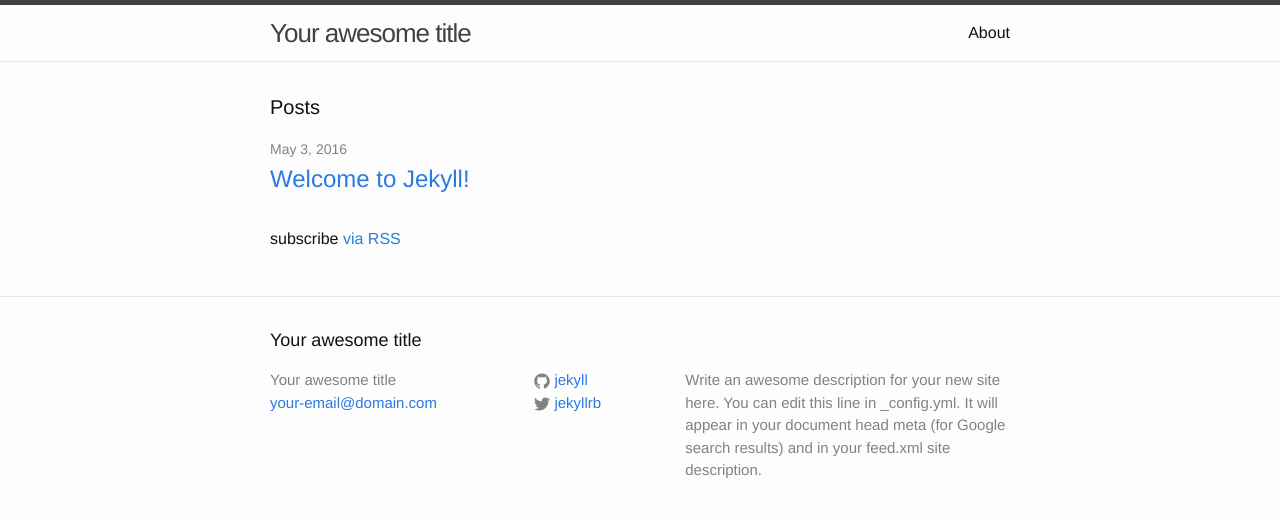
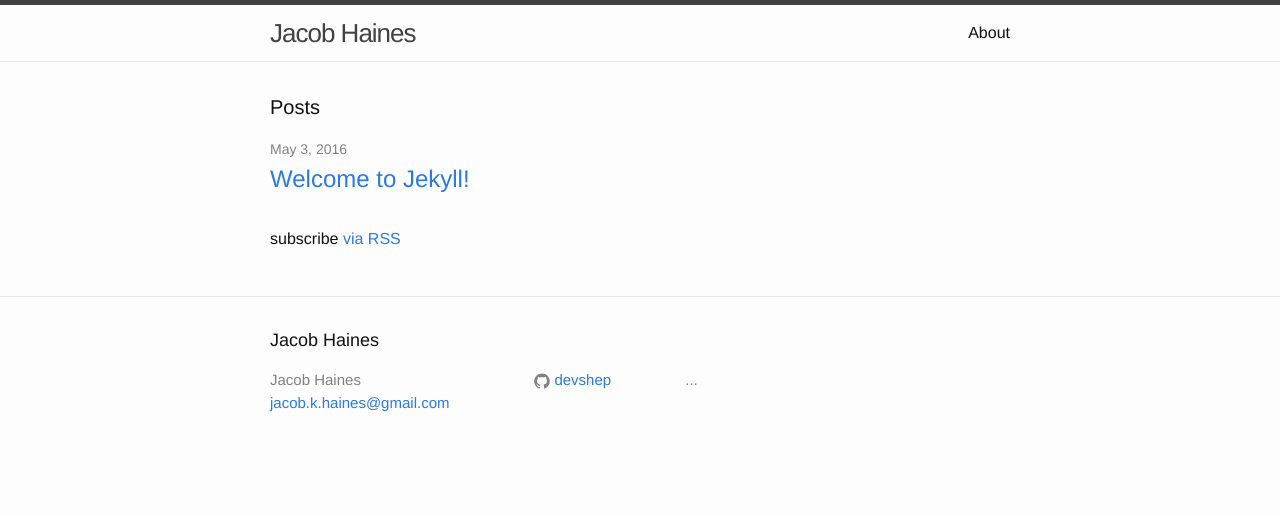
Before and after one commit to DevShep/DevShep.github.io, a Jekyll site: the page built from index.html, in a window 1280 px wide. Shown: the top 517 px of the page. Built offline with Jekyll 4.4.1, drawn with Linux system fonts in a browser that asks for light colours.

Commit message:
Change base configuration values

```diff
--- a/_config.yml
+++ b/_config.yml
@@ -6,16 +6,13 @@
 # 'jekyll serve'. If you change this file, please restart the server process.
 
 # Site settings
-title: Your awesome title
-email: your-email@domain.com
+title: Jacob Haines
+email: jacob.k.haines@gmail.com
 description: > # this means to ignore newlines until "baseurl:"
-  Write an awesome description for your new site here. You can edit this
-  line in _config.yml. It will appear in your document head meta (for
-  Google search results) and in your feed.xml site description.
+  ...
 baseurl: "" # the subpath of your site, e.g. /blog
-url: "http://yourdomain.com" # the base hostname & protocol for your site
-twitter_username: jekyllrb
-github_username:  jekyll
+url: "http://devshep.github.io/" # the base hostname & protocol for your site
+github_username:  devshep
 
 # Build settings
 markdown: kramdown
```
